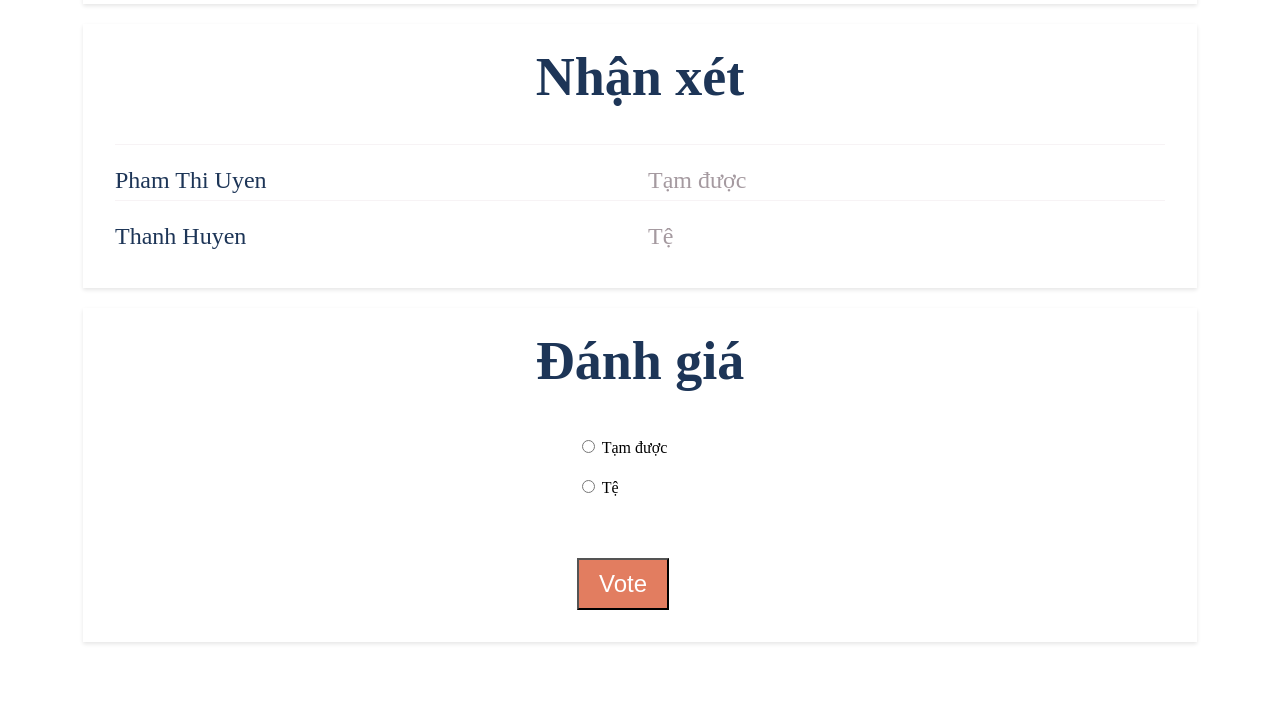
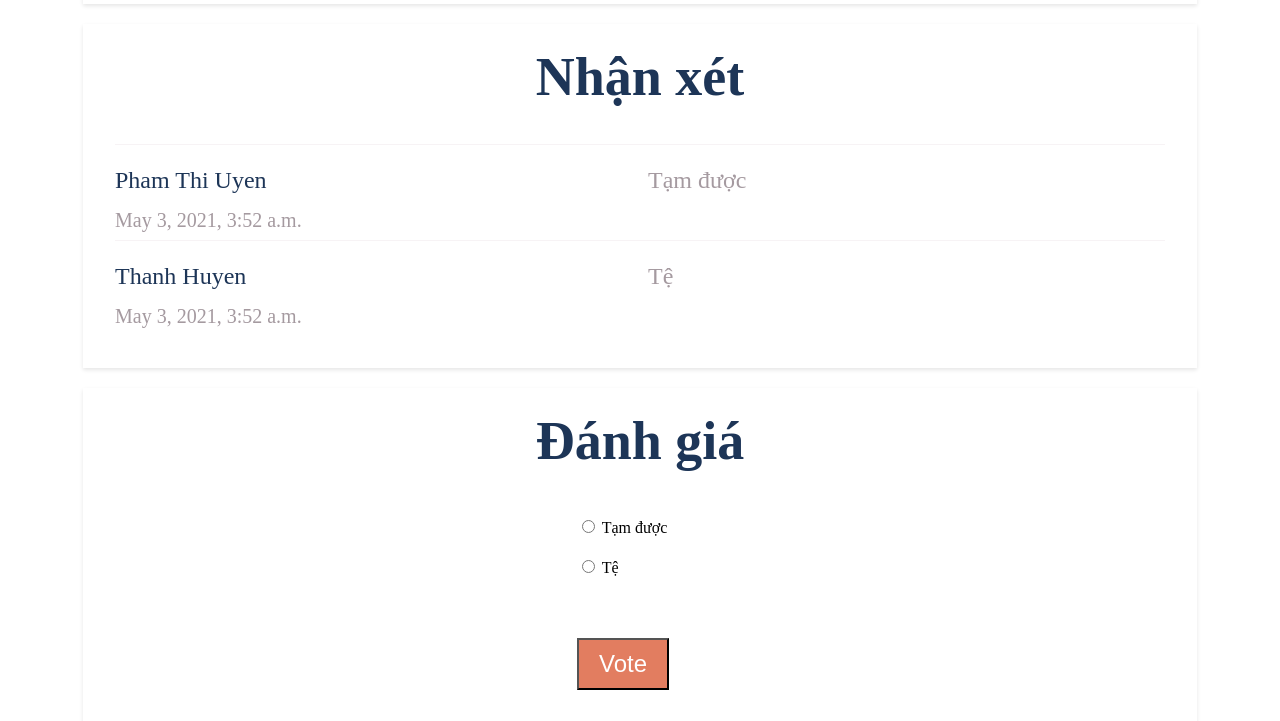
Before and after one commit to NguyenTuongLe/CoffeeBarReviews-1, a Django app: page /reviews/2/ in a window 1280 px wide. Shown: the part 2245-2966 px from the top of the page. Before the commit the page ends 2889 px from the top, so only its background shows below. Run offline with Django 3.2, Linux system fonts and the light colour scheme; data comes from the database, SQL or seed files in the repository; some libraries are stand-ins or nearby versions.

Commit message:
add time to review

```diff
--- a/reviews/static/reviews/style.css
+++ b/reviews/static/reviews/style.css
@@ -105,7 +105,7 @@ h1{
 .item_menu {
     display: flex;
     flex-direction: column;
-    line-height: 34px;
+    line-height: 36px;
     margin-top: 16px;
 }
 
@@ -116,7 +116,11 @@ h1{
 .description{
     font-size: 24px;
     color: #a59aa0;
+}
 
+.time{
+    font-size: 20px;
+    color: #a59aa0;
 }
 
 .price, .address, .vote, .coffee-bar-description, .user-name{
--- a/reviews/templates/reviews/detail.html
+++ b/reviews/templates/reviews/detail.html
@@ -45,6 +45,7 @@
 			<div class="item">
 				<label class="user-name" for="review{{ forloop.counter }}">{{ review.user.lastName }} {{ review.user.firstName }}</label>
 				<label class="description" for="review{{ forloop.counter }}">{{ review.description }}</label>
+				<label class="time" for="review{{ forloop.counter }}">{{ review.created_at }}</label>
 			</div>
 		{% endfor %}
 
```
